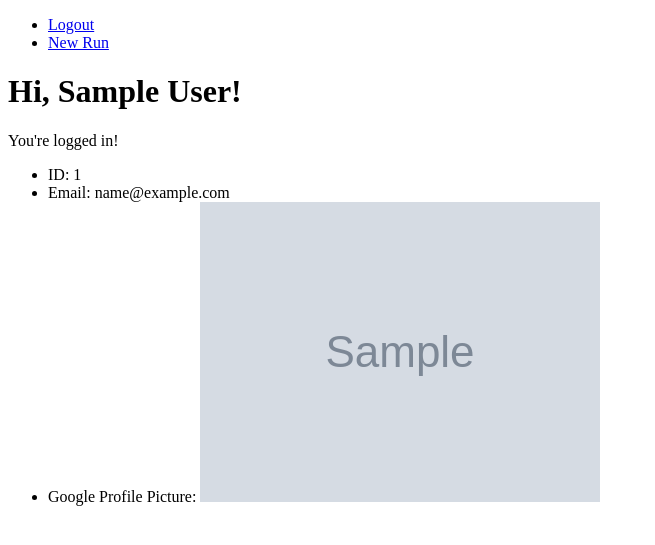
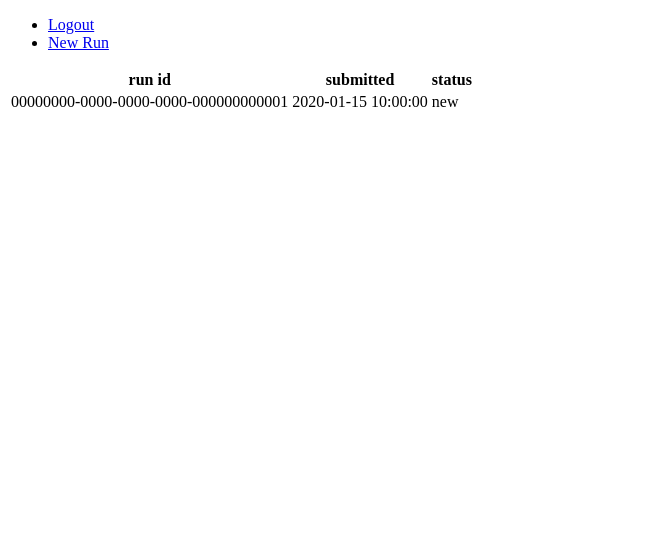
Before and after one commit to LSDtopotools/lsdfailtools-web, a Flask app: page / in a window 1280 px wide. Shown: the top 545 px of the page, without its empty margins (0-655 px from the left). Run offline with Flask 2, Linux system fonts and the light colour scheme; a user stored in the database is signed in; tables that the repository leaves empty hold one stand-in row (values such as "Sample post"); grey boxes marked "Sample" are stand-in pictures; some libraries are stand-ins or nearby versions.

Commit message:
display list of runs belonging to logged in user
 * lsdfailtools_web/routes.py: pass list of runs to index template
 * lsdfailtools_web/templates/index.html: display runs

```diff
--- a/lsdfailtools_web/routes.py
+++ b/lsdfailtools_web/routes.py
@@ -25,7 +25,12 @@ def load_user(user_id):
 @app.route('/')
 @app.route('/index')
 def index():
-    return render_template('index.html', user=current_user)
+    if current_user.is_authenticated:
+        runs = current_user.runs
+    else:
+        runs = []
+
+    return render_template('index.html', user=current_user, runs=runs)
 
 
 @app.route('/new', methods=['GET', 'POST'])
--- a/lsdfailtools_web/templates/index.html
+++ b/lsdfailtools_web/templates/index.html
@@ -2,12 +2,19 @@
 
 {% block content %}
 {% if user.is_authenticated %}
-<h1>Hi, {{ user.name }}!</h1>
-You're logged in!
-<ul>
-  <li>ID: {{ user.id }}</li>
-  <li>Email: {{ user.email }}</li>
-  <li>Google Profile Picture: <img src="{{ user.profile_pic }}" alt="Google profile pic"></img></div></li>
-</ul>
+<table>
+  <tr>
+    <th>run id</th>
+    <th>submitted</th>
+    <th>status</th>
+  </tr>
+  {% for run in runs %}
+  <tr>
+    <td>{{ run.id }}</td>
+    <td>{{ run.submitted }}</td>
+    <td>{{ run.status.name }}</td>
+  </tr>
+  {% endfor %}
+</table>
 {% endif %}
 {% endblock %}
```
